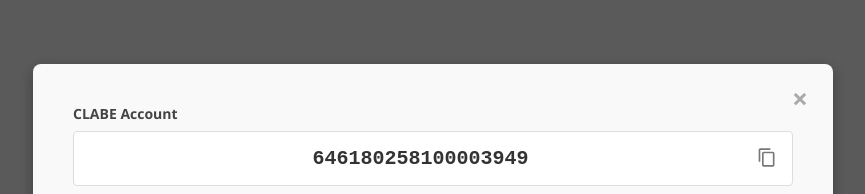
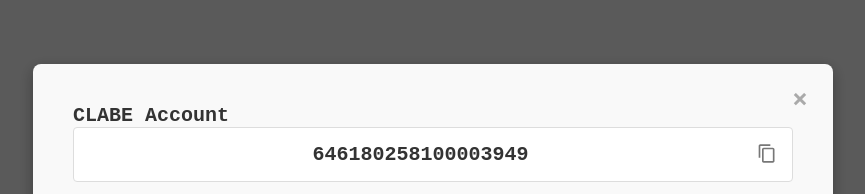
Before and after one commit to orlandonuv/SpeiNew, a plain HTML site: page index.html in a window 1280 px wide. Both pictures are taken after a click on the button "Simular SPEI". Shown: the top 194 px of the page, without its empty margins (207-1072 px from the left). Drawn offline with Linux system fonts and the light colour scheme.

Commit message:
Update index.html

```diff
--- a/index.html
+++ b/index.html
@@ -195,7 +195,7 @@
             <div class="spei-container">
 
                 <div class="field-group">
-                    <label class="field-label">CLABE Account</label>
+                    <label class="value-text">CLABE Account</label>
                     <div class="value-box">
                         <span class="value-text" id="clabe">646180258100003949</span>
                         <button class="copy-btn tooltip" onclick="copyToClipboard('clabe', this)">
```
